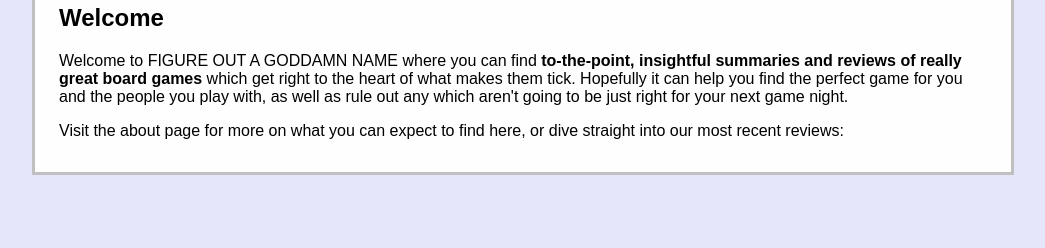
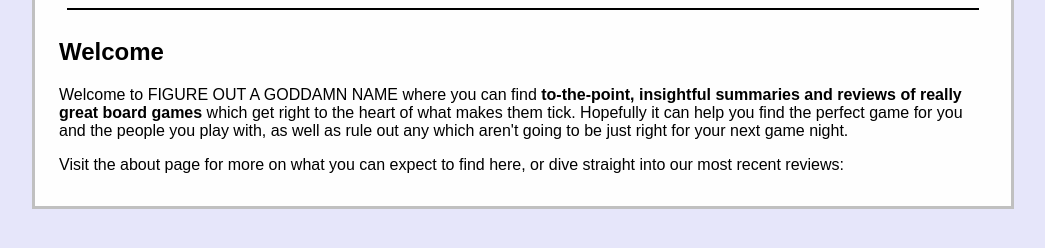
Before and after one commit to WonkySpecs/unruly-reviews, a Gatsby site: page / in a window 1280 px wide. Shown: the part 142-390 px from the top of the page, without its empty margins (117-1162 px from the left). Built offline with nearby package versions, Linux system fonts and the light colour scheme; Gatsby itself is replaced by a stand-in of ours.

Commit message:
Divider under nav

```diff
--- a/src/components/layout.js
+++ b/src/components/layout.js
@@ -1,10 +1,10 @@
 import React from "react"
 import { Link, graphql, useStaticQuery } from "gatsby"
-import containerStyles from "../styles/main-container.module.css"
+import styles from "../styles/layout.module.css"
 import SEO from "./seo"
 
 const MainContainer = ({children}) => (
-    <div className={containerStyles.mainContainer}>
+    <div className={styles.mainContainer}>
         {children}
     </div>
 )
@@ -38,6 +38,7 @@ export default ({title, children}) => {
                         <HeaderLink to="/others">Others</HeaderLink>
                     </ul>
                 </nav>
+                <div className={styles.headerUnderline}/>
                 <div style= {{ "align-self": "start", "padding": "0 1rem" }}>
                     {children}
                 </div>
--- a/src/styles/main-container.module.css
+++ b/src/styles/layout.module.css
@@ -9,3 +9,10 @@
     border: 3px solid #C0C0C0;
     font-family: sans-serif;
 }
+
+.headerUnderline {
+    margin: 1.5rem 0 0.5rem 0;
+    width: 95%;
+    height: 2px;
+    background-color: black;
+}
```
